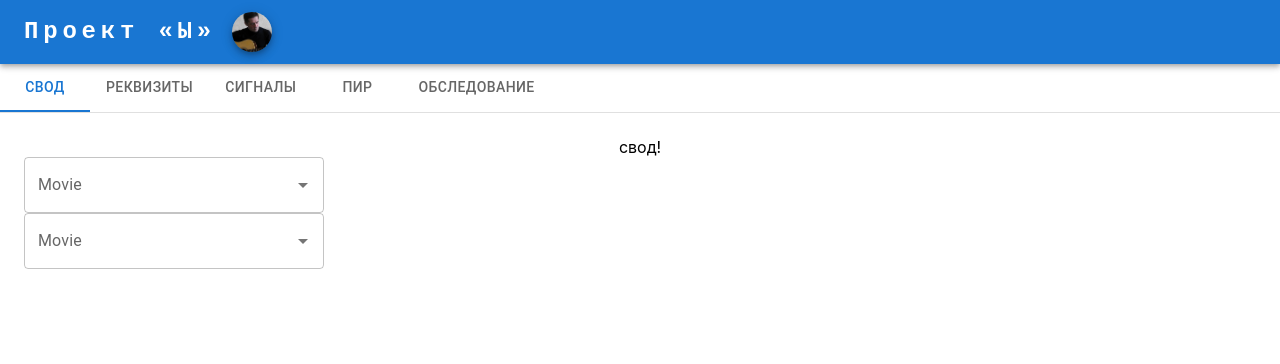
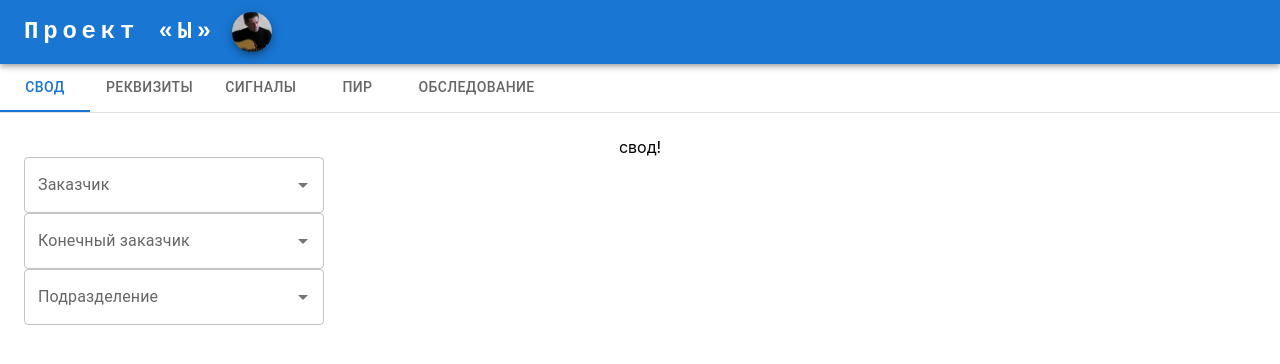
Before and after one commit to adesoft75/react-offer, a React (Create React App) app: page / in a window 1280 px wide. Shown: the top 364 px of the page. Built offline with nearby package versions, Linux system fonts and the light colour scheme.

Commit message:
ver.0.11

```diff
--- a/src/AppBarMenu.js
+++ b/src/AppBarMenu.js
@@ -5,10 +5,8 @@ import Toolbar from '@mui/material/Toolbar'
 import IconButton from '@mui/material/IconButton'
 import Typography from '@mui/material/Typography'
 import Menu from '@mui/material/Menu'
-import MenuIcon from '@mui/icons-material/Menu'
 import Container from '@mui/material/Container'
 import Avatar from '@mui/material/Avatar'
-import Button from '@mui/material/Button'
 import Tooltip from '@mui/material/Tooltip'
 import MenuItem from '@mui/material/MenuItem'
 
--- a/src/AppTabs.js
+++ b/src/AppTabs.js
@@ -51,7 +51,7 @@ export default function AppTabs(props) {
           return(
           <CustomTabPanel value={value} index={tabs.indexOf(tab)} key={tab} >
             {tab.toLowerCase() + "!"}
-            <Chapter01 init={props.init.variants} />
+            <Chapter01 init={props.init.requisites} />
           </CustomTabPanel>
         )})
       }
--- a/src/Chapter01.js
+++ b/src/Chapter01.js
@@ -9,20 +9,21 @@ function ComboBox(props) {
         id="combo-box-demo"
         options={props.options}
         sx={{ width: 300 }}
-        renderInput={(params) => <TextField {...params} label="Movie" />}
+        renderInput={(params) => <TextField {...params} label={props.name} />}
       />
     );
   }
 
 export default function Chapter01(props) {
-
+    const reqs = props.init
     return (
       <div>
-      {console.log(props)}
-      <ComboBox options={props.init[0].v0001} >
-      </ComboBox>
-      <ComboBox options={props.init[0].v0002} >
-      </ComboBox>
+        {reqs.map((req, index) => {
+          return(
+            <ComboBox options={reqs[index].variants} name={reqs[index].name} key={index} >
+            </ComboBox>
+          )
+        })}
       </div>
     )
   }
--- a/src/templates.json
+++ b/src/templates.json
@@ -1,13 +1,27 @@
 {
   "p_name": "react-offer",
-  "date": "24.06.2024",
+  "date": "08.07.2024",
   "author": true,
   "chapters": ["Свод","Реквизиты","Сигналы","ПИР","Обследование"],
-  "variants": [
-    {"v0001":
+  "requisites": [
+    {
+      "name": "Заказчик",
+      "variants":
+      [
+        "СХП",
+        "ЗСНХ",
+        "Текон",
+        "Прософт-Системы"]
+    },
+    {
+      "name": "Конечный заказчик",
+      "variants":
       ["СХП",
-      "ЗСНХ"],
-      "v0002":
+      "ЗСНХ"]
+    },
+    {
+      "name": "Подразделение",
+      "variants":
       ["Цех1",
        "Цех2"]
     }
```
